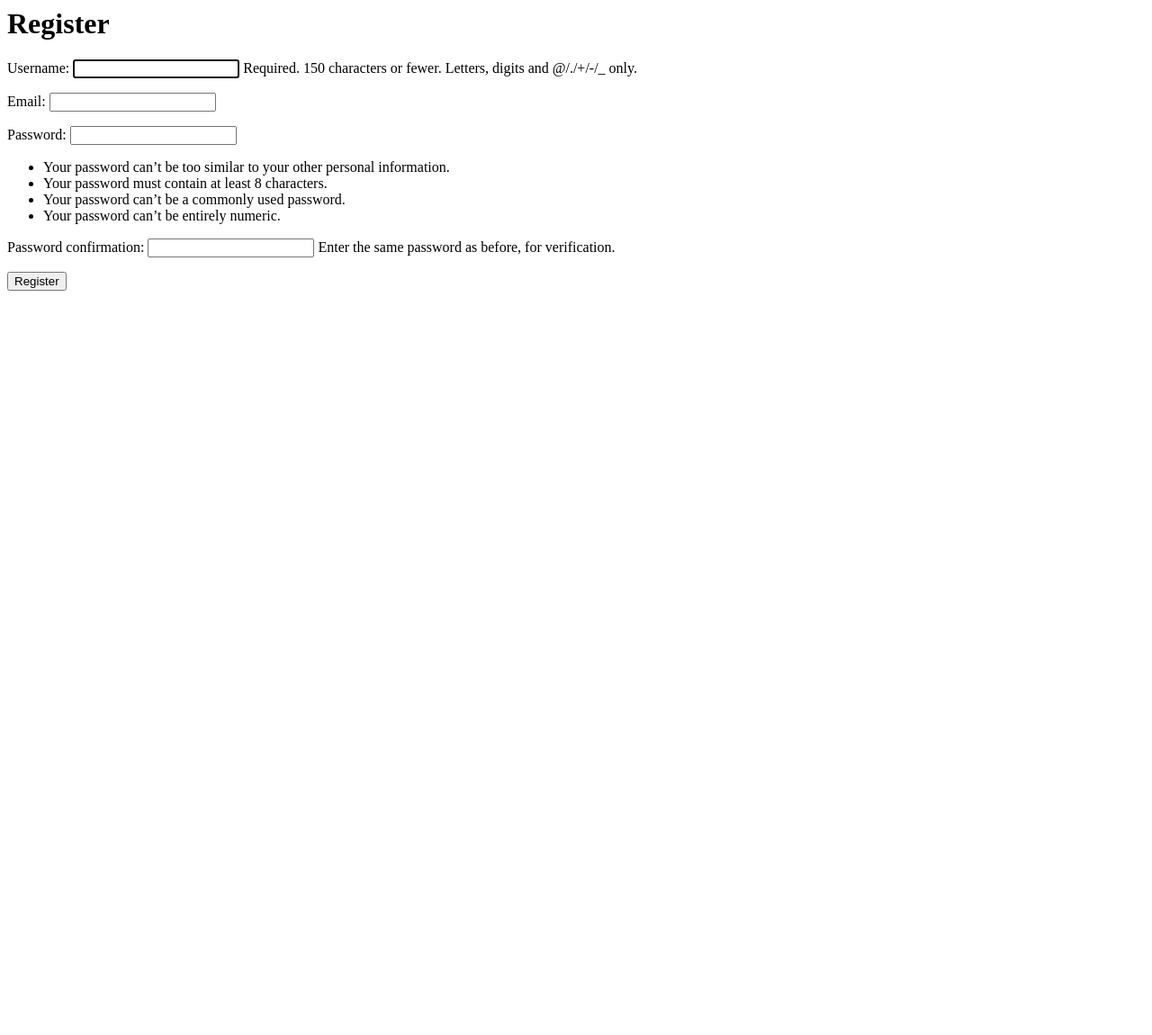
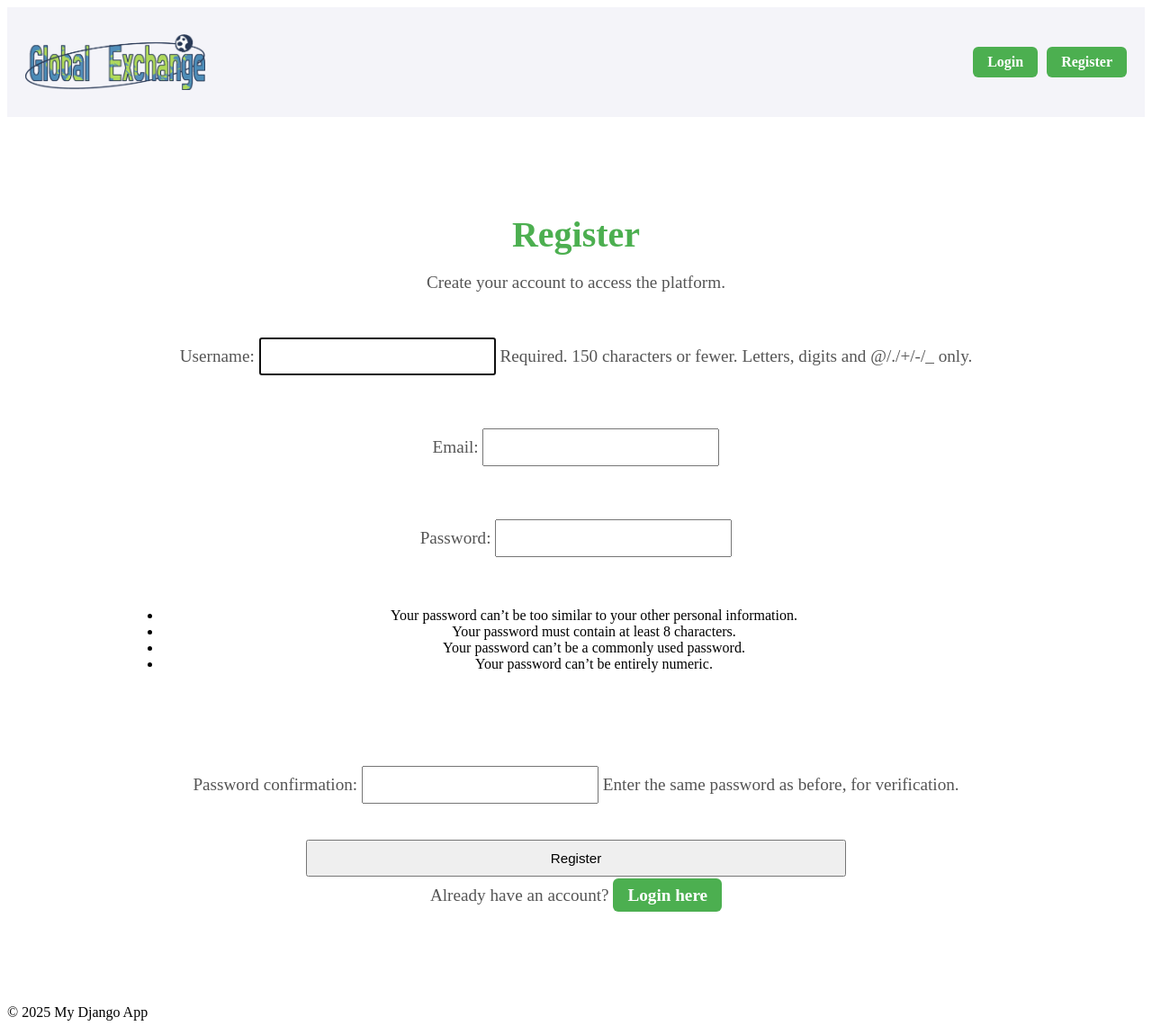
Before and after one commit to CherryCherry777/global_exchange_webapp, a Django app: page /register/ in a window 1280 px wide. Shown: the whole page at 90% size. Before the commit the page ends 323 px from the top, so only its background shows below. Run offline with Django 5.2, Linux system fonts and the light colour scheme.

Commit message:
SCRUMGE-47

```diff
--- a/webapp/static/webapp/style.css
+++ b/webapp/static/webapp/style.css
@@ -182,3 +182,37 @@
     border-radius: 4px;
     padding: 6px;
 }
+
+/* Make the homepage-container more compact */
+.homepage-container.compact-form {
+    padding: 40px 20px;   /* reduce top/bottom padding */
+    max-width: 1000px;     /* limit container width */
+    margin: 40px auto;    /* center with less vertical space */
+}
+
+/* Tighten form spacing */
+.form-container {
+    display: flex;
+    flex-direction: column;
+    gap: 10px;            /* reduce gap between inputs */
+}
+
+.form-container input,
+.form-container select,
+.form-container textarea {
+    padding: 8px;          /* smaller padding */
+    font-size: 0.95em;     /* slightly smaller text */
+}
+
+.form-container button {
+    width: 60%;
+    align-self: center;
+    padding: 10px;
+    font-size: 0.95em;
+}
+
+.form-link {
+    text-align: center;
+    margin-top: 10px;
+    font-size: 0.9em;
+}
--- a/webapp/templates/webapp/register.html
+++ b/webapp/templates/webapp/register.html
@@ -1,6 +1,17 @@
-<h1>Register</h1>
-<form method="post">
-  {% csrf_token %}
-  {{ form.as_p }}
-  <button type="submit">Register</button>
-</form>
+{% extends "webapp/base.html" %}
+{% block title %}Register{% endblock %}
+
+{% block content %}
+<div class="homepage-container compact-form">
+    <h1>Register</h1>
+    <p>Create your account to access the platform.</p>
+
+    <form method="post" class="form-container">
+        {% csrf_token %}
+        {{ form.as_p }}
+        <button type="submit" class="home-btn">Register</button>
+    </form>
+
+    <p class="form-link">Already have an account? <a href="{% url 'login' %}" class="header-btn">Login here</a></p>
+</div>
+{% endblock %}
```
Also changed, not shown: webapp/templates/webapp/login.html (+17 -6 lines).
